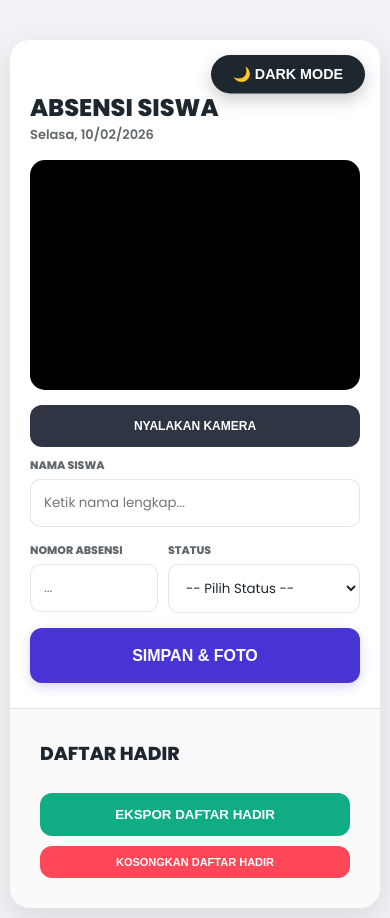
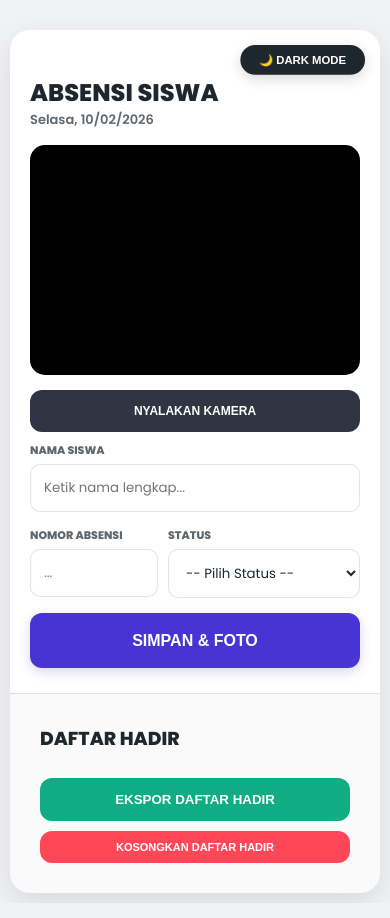
Before and after one commit to cvtataureskin078-hash/AbsensiSiswa, a plain HTML site: page index.html in a window 390 px wide. Drawn offline with Linux system fonts and the light colour scheme.

Commit message:
index.html

```diff
--- a/index.html
+++ b/index.html
@@ -18,30 +18,27 @@
             overflow: visible !important;
         }
 
-        /* TOMBOL TEMA: Scale ditingkatkan agar lebih besar & proporsional */
         .theme-toggle {
             position: absolute !important;
             top: 20px !important;
             right: 20px !important;
             width: auto !important;
-            padding: 10px 20px !important; /* Padding dipertebal */
+            padding: 8px 18px !important;
             border-radius: 50px;
             display: flex;
             align-items: center;
             gap: 8px;
             cursor: pointer;
             border: none;
-            font-size: 13px; /* Font dasar lebih besar */
+            font-size: 11px;
             font-weight: 800;
             z-index: 1000;
             white-space: nowrap;
-            transform: scale(1.15); /* INI KUNCINYA: Memperbesar skala tombol */
+            transform: scale(1.05) !important;
             transform-origin: right top;
-            box-shadow: 0 6px 15px rgba(0,0,0,0.2);
+            box-shadow: 0 4px 12px rgba(0,0,0,0.15);
             transition: 0.2s;
         }
-
-        .theme-toggle:active { transform: scale(1.05); }
 
         [data-theme="light"] .theme-toggle { background: #1e272e; color: #ffffff; }
         [data-theme="dark"] .theme-toggle { background: #ffffff; color: #1e272e; }
@@ -50,14 +47,14 @@
         .right-panel { flex: 1; padding: 30px; background: rgba(0,0,0,0.02); border-left: 1px solid rgba(0,0,0,0.05); border-radius: 0 20px 20px 0; display: flex; flex-direction: column; }
 
         @media (max-width: 850px) {
-            .main-card { flex-direction: column; margin-top: 30px; }
+            .main-card { flex-direction: column; margin-top: 20px; }
             .right-panel { border-left: none; border-top: 1px solid rgba(0,0,0,0.1); border-radius: 0 0 20px 20px; }
             .theme-toggle {
                 top: 15px !important;
                 right: 15px !important;
-                transform: scale(1.1); /* Di HP juga tetap besar tapi nyaman */
+                transform: scale(1.03) !important;
             }
-            .left-panel { padding: 50px 20px 25px 20px; }
+            .left-panel { padding: 45px 20px 25px 20px; }
         }
 
         .date-header { font-size: 13px; opacity: 0.7; font-weight: 600; margin-bottom: 15px; }
@@ -130,7 +127,6 @@
     </div>
 
 <script>
-    // JS tetap sama agar fungsi tidak rusak
     var dataLokal = JSON.parse(localStorage.getItem('catatan_absen_siswa')) || [];
     var video = document.getElementById('video');
     var canvas = document.getElementById('canvas');
```
